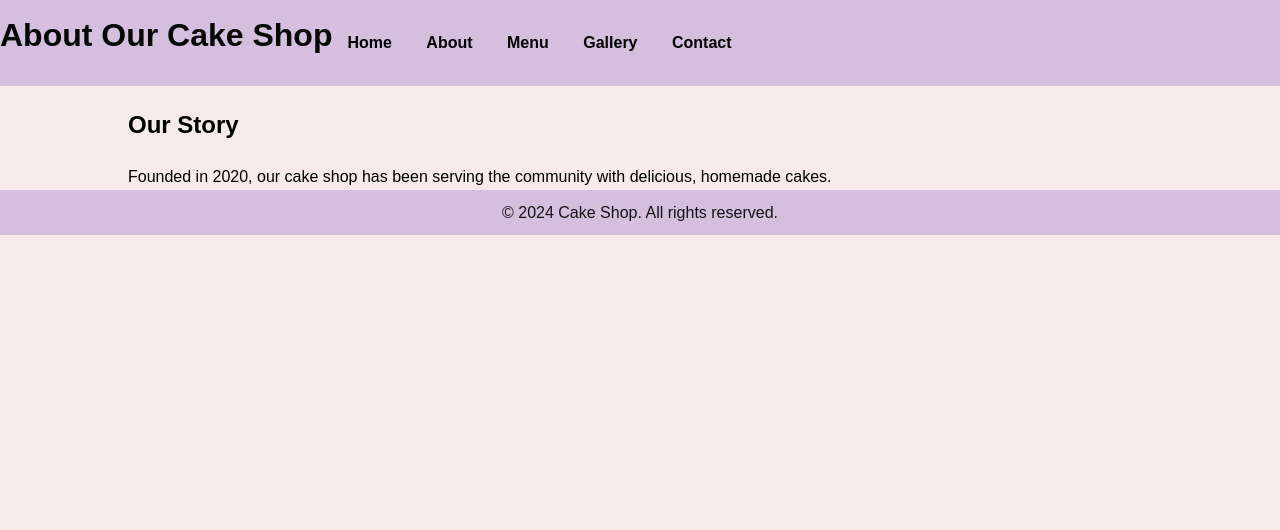
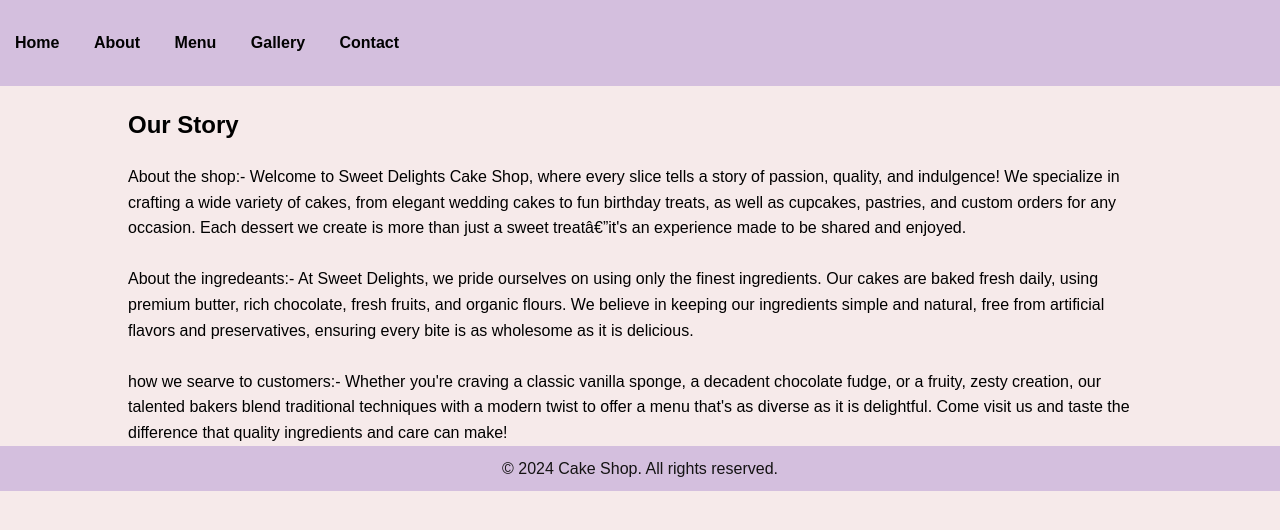
Before and after one commit to Shivani-p3/bakary, a plain HTML site: page ABOUT.HTML in a window 1280 px wide. Drawn offline with Linux system fonts and the light colour scheme.

Commit message:
Update ABOUT.HTML

```diff
--- a/ABOUT.HTML
+++ b/ABOUT.HTML
@@ -8,7 +8,7 @@
 </head>
 <body>
     <header>
-        <h1>About Our Cake Shop</h1>
+
         <nav>
             <a href="./INDEX.HTML">Home</a>
             <a href="./ABOUT.HTML">About</a>
@@ -19,7 +19,17 @@
     </header>
     <div class="container">
         <h2>Our Story</h2>
-        <p>Founded in 2020, our cake shop has been serving the community with delicious, homemade cakes.</p>
+        <p>About the shop:-
+Welcome to Sweet Delights Cake Shop, where every slice tells a story of passion, quality, and indulgence! We specialize in crafting a wide variety of cakes, from elegant wedding cakes to fun birthday treats, as well as cupcakes, pastries, and custom orders for any occasion. Each dessert we create is more than just a sweet treatâ€”it's an experience made to be shared and enjoyed.
+</p>
+        <br>
+       <p>About the ingredeants:-
+At Sweet Delights, we pride ourselves on using only the finest ingredients. Our cakes are baked fresh daily, using premium butter, rich chocolate, fresh fruits, and organic flours. We believe in keeping our ingredients simple and natural, free from artificial flavors and preservatives, ensuring every bite is as wholesome as it is delicious.
+
+</p>
+<br>
+      <p>how we searve to customers:-
+Whether you're craving a classic vanilla sponge, a decadent chocolate fudge, or a fruity, zesty creation, our talented bakers blend traditional techniques with a modern twist to offer a menu that's as diverse as it is delightful. Come visit us and taste the difference that quality ingredients and care can make!</p>
     </div>
     <footer>
         <p>&copy; 2024 Cake Shop. All rights reserved.</p>
```
